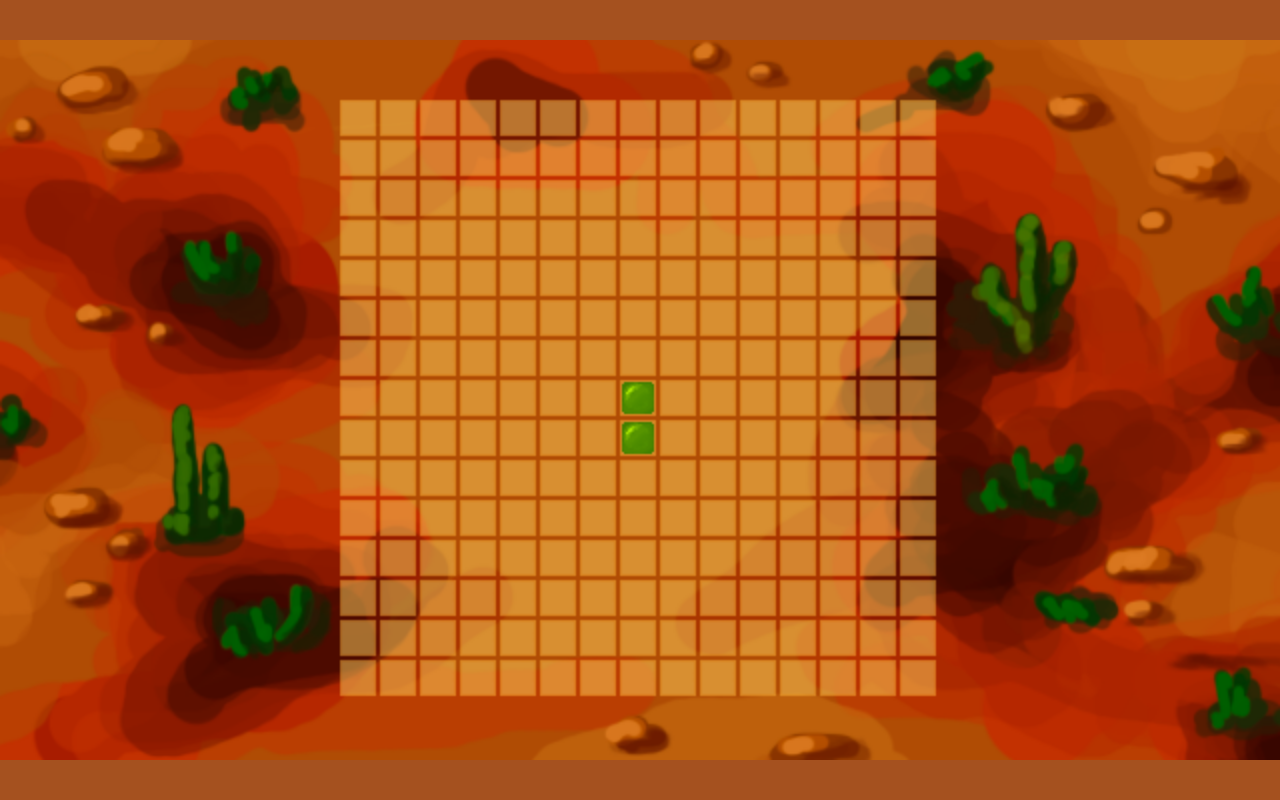
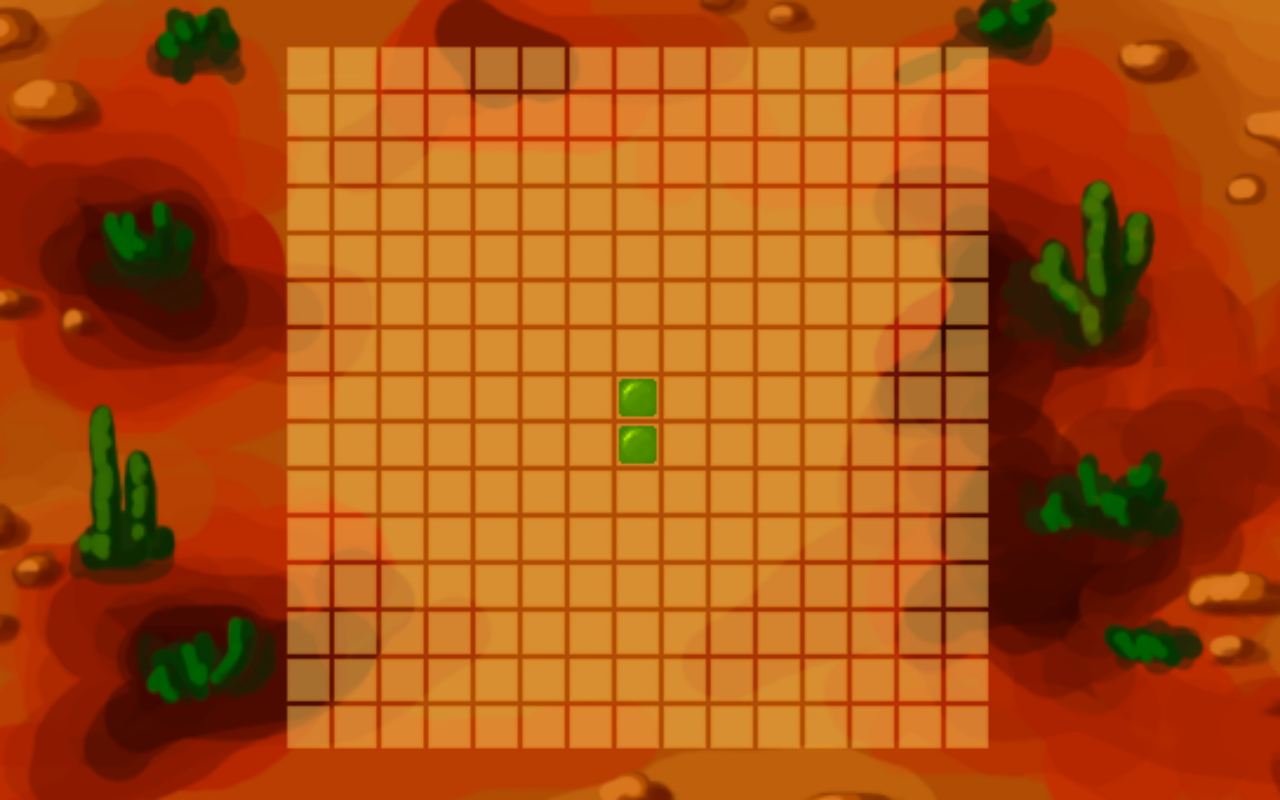
Before and after one commit to EkaterinaKunets/Canvas-Snake, a plain HTML site: page index.html in a window 1280 px wide. Drawn offline with Linux system fonts and the light colour scheme.

Commit message:
dinamic dimensions

```diff
--- a/index.html
+++ b/index.html
@@ -10,7 +10,6 @@ body {
    padding: 0;
 }
 canvas {
-    width:100%;
     position:absolute;
     top:50%;
     left:50%;
@@ -19,7 +18,7 @@ canvas {
 </style>
 </head>
 <body>
-    <canvas id="mycanvas" width="640" height="360"></canvas>
+    <canvas id="mycanvas"></canvas>
     <script src="js/game.js" type="text/javascript"></script>
     <script src="js/board.js" type="text/javascript"></script>
     <script src="js/snake.js" type="text/javascript"></script>
--- a/js/board.js
+++ b/js/board.js
@@ -13,7 +13,7 @@ game.board = {
         }
     },
     createCell(row, col) {
-        //Mac render don't draw 1px need 2px
+        //Mac don't render 1px, need 2px (Retina)
         let cellSize = this.game.sprites.cell.width + 2;
         let offsetX = (this.game.width - cellSize * this.size)/2;
         let offsetY = (this.game.height - cellSize * this.size)/2;
--- a/js/game.js
+++ b/js/game.js
@@ -2,8 +2,18 @@ const game = {
     canvas: null,
     ctx: null,
     board: null,
-    width: 640,
-    height: 360,
+    width: 0,
+    height: 0,
+    dimensions: {
+        max: {
+            width: 640,
+            height: 340
+        },
+        min: {
+            width: 300,
+            height: 300
+        }
+    },
     sprites: {
         background: null,
         cell: null,
@@ -16,6 +26,39 @@ const game = {
     init() {
         this.canvas = document.getElementById('mycanvas');
         this.ctx = this.canvas.getContext('2d');
+        this.initDimensions()
+    },
+    initDimensions() {
+        let data = {
+            maxWidth: this.dimensions.max.width,
+            maxHeight: this.dimensions.max.height,
+            minWidth: this.dimensions.min.width,
+            minHeight: this.dimensions.min.height,
+            realWidth: window.innerWidth,
+            realHeight: window.innerHeight
+        };
+
+        data.realWidth/data.realHeight > data.maxWidth/data.maxHeight ? this.fitWidth(data) : this.fitHeight(data);
+
+        this.fitHeight(data);
+
+        this.canvas.width = this.width;
+        this.canvas.height = this.height;
+    },
+    fitWidth(data) {
+        this.width = data.maxWidth;
+        this.height = Math.round(this.width * data.realHeight / data.realWidth);
+        this.height = Math.min(this.height, data.maxHeight);
+        this.height = Math.max(this.height, data.minHeight);
+        this.width = Math.round(data.realWidth * this.height / data.realHeight);
+        this.canvas.style.width = '100%';
+    },
+    fitHeight(data) {
+        this.width = Math.round(data.realWidth * data.maxHeight / data.realHeight);
+        this.width = Math.min(this.width, data.maxWidth);
+        this.width = Math.max(this.width, data.minWidth);
+        this.height = Math.round(this.width * data.realHeight / data.realWidth);
+        this.canvas.style.height = '100%';
     },
     preload(callback) {
         let loaded = 0;
@@ -39,7 +82,9 @@ const game = {
         this.snake.create();
 
         window.requestAnimationFrame(() => {
-            this.ctx.drawImage(this.sprites.background, 0, 0);
+            this.ctx.drawImage(this.sprites.background,
+                (this.width - this.sprites.background.width) / 2,
+                (this.height - this.sprites.background.height) / 2);
             this.board.render();
             this.snake.render();
         });
```
